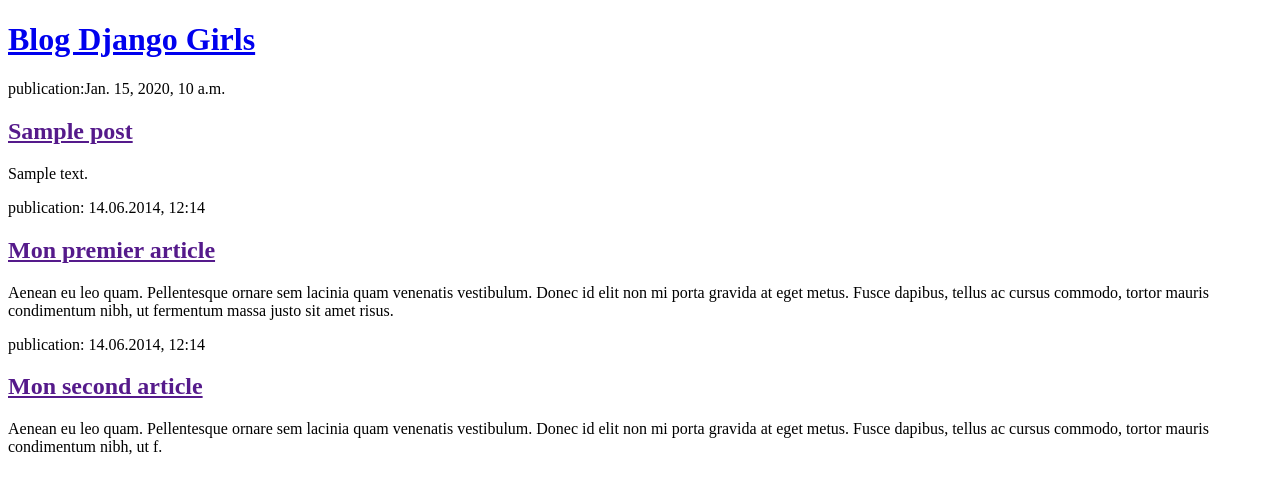
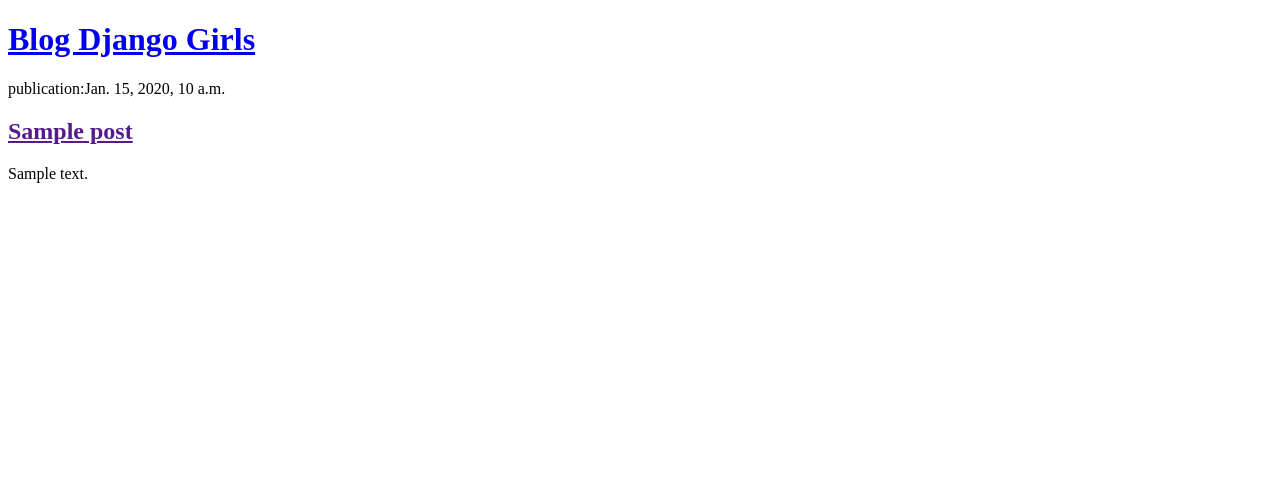
Before and after one commit to tounkaramamadouyero8-beep/mon-nouveau-blog, a Django app: template blog/templates/blog/post_list.html in a window 1280 px wide. Shown: the top 494 px of the page. Run offline with Django 5.2, Linux system fonts and the light colour scheme; the template is opened without the code that fills it: values that come from a table or form of the project are taken from there, others are empty; tables that the repository leaves empty hold one stand-in row (values such as "Sample post").

Commit message:
Modification des templates to afficher les posts contenus dans la base de données.

```diff
--- a/blog/templates/blog/post_list.html
+++ b/blog/templates/blog/post_list.html
@@ -16,16 +16,5 @@
             {% endfor %}
         </header>
 
-        <article>
-            <time>publication: 14.06.2014, 12:14</time>
-            <h2><a href="">Mon premier article</a></h2>
-            <p>Aenean eu leo quam. Pellentesque ornare sem lacinia quam venenatis vestibulum. Donec id elit non mi porta gravida at eget metus. Fusce dapibus, tellus ac cursus commodo, tortor mauris condimentum nibh, ut fermentum massa justo sit amet risus.</p>
-        </article>
-
-        <article>
-            <time>publication: 14.06.2014, 12:14</time>
-            <h2><a href="">Mon second article</a></h2>
-            <p>Aenean eu leo quam. Pellentesque ornare sem lacinia quam venenatis vestibulum. Donec id elit non mi porta gravida at eget metus. Fusce dapibus, tellus ac cursus commodo, tortor mauris condimentum nibh, ut f.</p>
-        </article>
     </body>
 </html>
```
